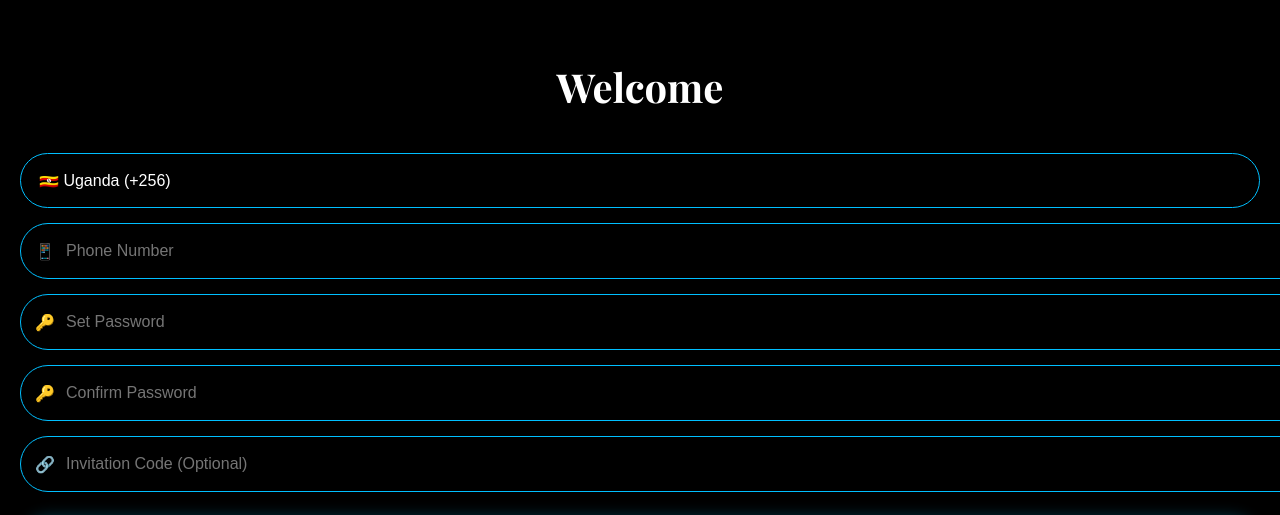
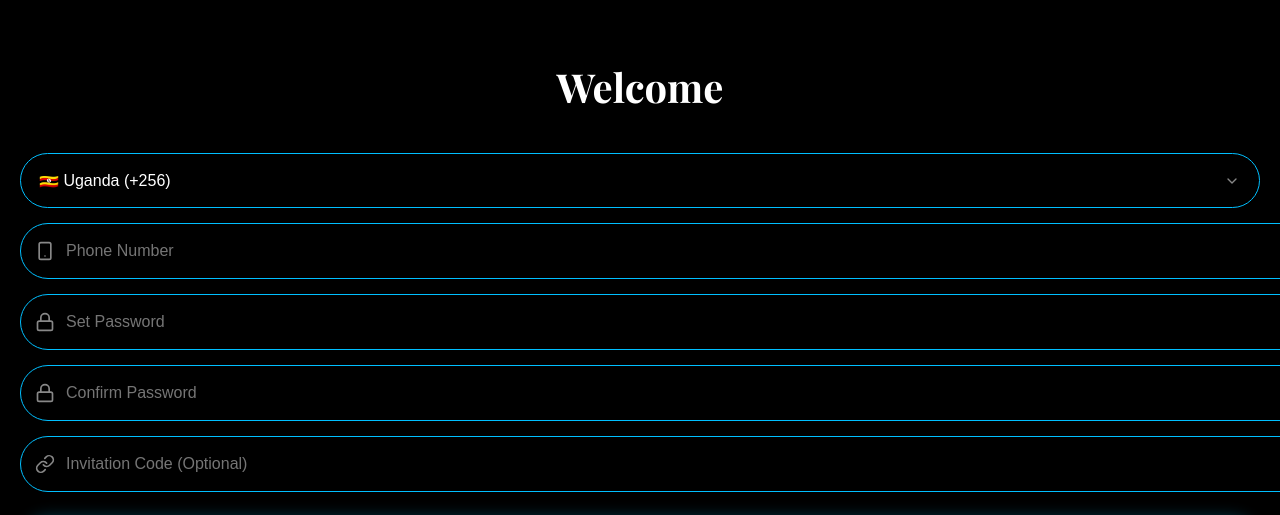
Before and after one commit to paercy32-eng/CortexBot, a Next.js app: page /register in a window 1280 px wide. Shown: the top 515 px of the page. Built offline with nearby package versions, Linux system fonts and the light colour scheme; no server answers; a web font is replaced by a local one.

Commit message:
Update page.tsx

```diff
--- a/src/app/register/page.tsx
+++ b/src/app/register/page.tsx
@@ -28,7 +28,7 @@ export default function Register() {
 
       const generatedCode = Math.random().toString(36).substring(2, 8).toUpperCase();
 
-      // 1. Call our new API route instead of Supabase directly
+      // Call our secure API route
       const res = await fetch('/api/register', {
         method: 'POST',
         headers: { 'Content-Type': 'application/json' },
@@ -45,7 +45,7 @@ export default function Register() {
 
       setSuccessMsg('Account created! Logging you in...');
 
-      // 2. Sign in the user normally
+      // Sign in the user normally
       const { error: signInError } = await supabase.auth.signInWithPassword({
         email: `${phone}@cortexbot.com`,
         password: password,
@@ -71,32 +71,48 @@ export default function Register() {
 
       <form onSubmit={handleRegister} style={{ display: 'flex', flexDirection: 'column', gap: '15px' }}>
 
+        {/* Country Code Dropdown */}
         <div style={{ position: 'relative' }}>
           <select style={{ width: '100%', padding: '18px', backgroundColor: 'transparent', border: '1px solid #00bfff', borderRadius: '30px', color: 'white', fontSize: '1rem', outline: 'none', appearance: 'none' }}>
             <option style={{ color: 'black' }}>🇺🇬 Uganda (+256)</option>
           </select>
+          <div style={{ position: 'absolute', right: '20px', top: '50%', transform: 'translateY(-50%)', color: '#888', width: '16px', height: '16px', pointerEvents: 'none' }}>
+            <svg viewBox="0 0 24 24" fill="none" stroke="currentColor" strokeWidth="2" strokeLinecap="round" strokeLinejoin="round"><polyline points="6 9 12 15 18 9"/></svg>
+          </div>
         </div>
 
+        {/* Phone Input */}
         <div style={{ position: 'relative' }}>
-          <span style={{ position: 'absolute', left: '15px', top: '50%', transform: 'translateY(-50%)', color: '#888' }}>📱</span>
+          <div style={{ position: 'absolute', left: '15px', top: '50%', transform: 'translateY(-50%)', color: '#888', width: '20px', height: '20px' }}>
+            <svg viewBox="0 0 24 24" fill="none" stroke="currentColor" strokeWidth="2" strokeLinecap="round" strokeLinejoin="round"><rect x="5" y="2" width="14" height="20" rx="2" ry="2"/><line x1="12" y1="18" x2="12.01" y2="18"/></svg>
+          </div>
           <input type="tel" placeholder="Phone Number" value={phone} onChange={(e) => setPhone(e.target.value)} required
             style={{ width: '100%', padding: '18px 18px 18px 45px', backgroundColor: 'transparent', border: '1px solid #00bfff', borderRadius: '30px', color: 'white', fontSize: '1rem', outline: 'none' }} />
         </div>
 
+        {/* Password Input */}
         <div style={{ position: 'relative' }}>
-          <span style={{ position: 'absolute', left: '15px', top: '50%', transform: 'translateY(-50%)', color: '#888' }}>🔑</span>
+          <div style={{ position: 'absolute', left: '15px', top: '50%', transform: 'translateY(-50%)', color: '#888', width: '20px', height: '20px' }}>
+            <svg viewBox="0 0 24 24" fill="none" stroke="currentColor" strokeWidth="2" strokeLinecap="round" strokeLinejoin="round"><rect x="3" y="11" width="18" height="11" rx="2" ry="2"/><path d="M7 11V7a5 5 0 0 1 10 0v4"/></svg>
+          </div>
           <input type="password" placeholder="Set Password" value={password} onChange={(e) => setPassword(e.target.value)} required
             style={{ width: '100%', padding: '18px 18px 18px 45px', backgroundColor: 'transparent', border: '1px solid #00bfff', borderRadius: '30px', color: 'white', fontSize: '1rem', outline: 'none' }} />
         </div>
 
+        {/* Confirm Password Input */}
         <div style={{ position: 'relative' }}>
-          <span style={{ position: 'absolute', left: '15px', top: '50%', transform: 'translateY(-50%)', color: '#888' }}>🔑</span>
+          <div style={{ position: 'absolute', left: '15px', top: '50%', transform: 'translateY(-50%)', color: '#888', width: '20px', height: '20px' }}>
+            <svg viewBox="0 0 24 24" fill="none" stroke="currentColor" strokeWidth="2" strokeLinecap="round" strokeLinejoin="round"><rect x="3" y="11" width="18" height="11" rx="2" ry="2"/><path d="M7 11V7a5 5 0 0 1 10 0v4"/></svg>
+          </div>
           <input type="password" placeholder="Confirm Password" value={confirmPassword} onChange={(e) => setConfirmPassword(e.target.value)} required
             style={{ width: '100%', padding: '18px 18px 18px 45px', backgroundColor: 'transparent', border: '1px solid #00bfff', borderRadius: '30px', color: 'white', fontSize: '1rem', outline: 'none' }} />
         </div>
 
+        {/* Invitation Code Input */}
         <div style={{ position: 'relative' }}>
-          <span style={{ position: 'absolute', left: '15px', top: '50%', transform: 'translateY(-50%)', color: '#888' }}>🔗</span>
+          <div style={{ position: 'absolute', left: '15px', top: '50%', transform: 'translateY(-50%)', color: '#888', width: '20px', height: '20px' }}>
+            <svg viewBox="0 0 24 24" fill="none" stroke="currentColor" strokeWidth="2" strokeLinecap="round" strokeLinejoin="round"><path d="M10 13a5 5 0 0 0 7.54.54l3-3a5 5 0 0 0-7.07-7.07l-1.72 1.71"/><path d="M14 11a5 5 0 0 0-7.54-.54l-3 3a5 5 0 0 0 7.07 7.07l1.71-1.71"/></svg>
+          </div>
           <input type="text" placeholder="Invitation Code (Optional)" value={inviteCode} onChange={(e) => setInviteCode(e.target.value)}
             style={{ width: '100%', padding: '18px 18px 18px 45px', backgroundColor: 'transparent', border: '1px solid #00bfff', borderRadius: '30px', color: 'white', fontSize: '1rem', outline: 'none' }} />
         </div>
@@ -114,4 +130,4 @@ export default function Register() {
       </div>
     </div>
   );
-}
+          }
```
